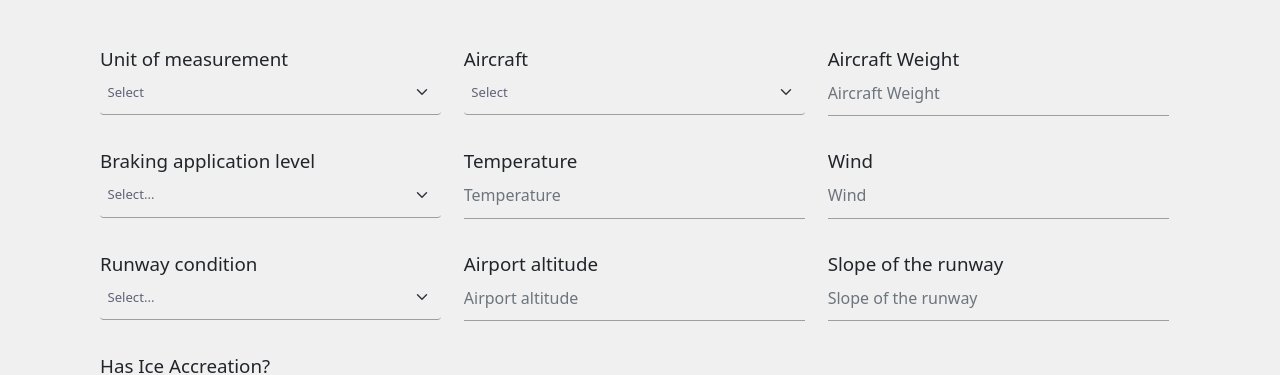
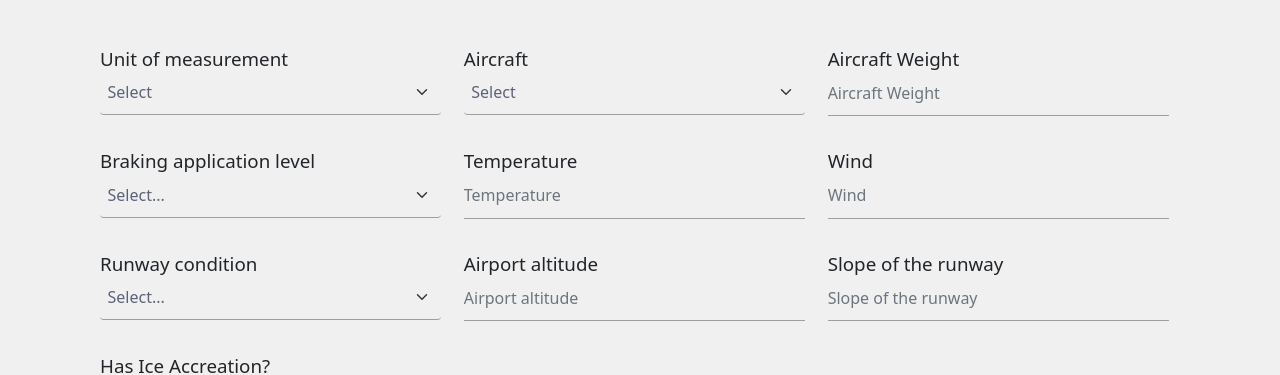
Before and after one commit to EquipeApolo/API_3_Semestre, a React (Create React App) app: page / in a window 1280 px wide. Shown: the part 195-570 px from the top of the page. Built offline with nearby package versions, Linux system fonts and the light colour scheme.

Commit message:
Tamanho texto select

```diff
--- a/public/index.html
+++ b/public/index.html
@@ -12,7 +12,7 @@
     <link rel="apple-touch-icon" href="%PUBLIC_URL%/aviao.png" />
 
 
-    <link rel="manifest" href="%PUBLIC_URL%/manifest.json" />
+    <!-- <link rel="manifest" href="%PUBLIC_URL%/manifest.json" /> -->
 
 
     <title>Cálculo Pista de Pouso</title>
--- a/src/App.tsx
+++ b/src/App.tsx
@@ -1,5 +1,5 @@
 import React, { Component } from 'react';
-import { BrowserRouter, Route, Router, Routes } from 'react-router-dom';
+import { BrowserRouter, Navigate, Route, Router, Routes } from 'react-router-dom';
 import Calculo from './Views/calculo';
 import Teste from './Views/teste';
 
@@ -8,7 +8,8 @@ function App() {
     <BrowserRouter>
     <Routes>
     <Route index element={<Calculo Teste="a"/>}/>
-    <Route path="/teste" element={<Teste Thales="b"/>}/>
+    <Route path="*" element={<Navigate to="/" />}/>
+    <Route path="/teste" element={<Teste/>}/>
     </Routes>
     </BrowserRouter>
   );
--- a/src/Style/App.css
+++ b/src/Style/App.css
@@ -12,13 +12,16 @@ input[type=number] {
 .fundo{
   background: #F0F0F0 !important;
 }
+
 .text{
   font-size:3rem;
 }
+
 .transform{
   transform: scale(1.75);
   margin-left: -1.7em !important;
 }
+
 .height{
   height: 7vh;
 }
@@ -42,3 +45,7 @@ input[type=number] {
   font-weight: bold;
   width: 50%;
 }
+
+.text-select {
+  font-size: 16px !important;
+}
--- a/src/Views/Calculo.tsx
+++ b/src/Views/Calculo.tsx
@@ -132,7 +132,7 @@ class Calculo extends Component<props, state>{
       <Container className="px-2 mb-5">
         <Container>
           <Row className="px-2 mb-5 mt-5">
-            <img src={aviao} className="img col-sm-5 col-md-3 col-lg-2"></img>
+            <img src={aviao} alt="Avião." className="img col-sm-5 col-md-3 col-lg-2"></img>
             <h1 className='text-center mt-5 col-sm-7 col-md-9'>Performance calculation</h1>
           </Row>
         </Container>
@@ -143,7 +143,7 @@ class Calculo extends Component<props, state>{
           <Col>
               <Col style={{width: "33%"}}>
                 <h5 className="card-title">Unit of measurement</h5>
-                <select defaultValue="-1" className="form-select form-select-sm form-control-sm custom-select select mb-3" id="btnMeasurement" onChange={this.unitMeasurementChange}>
+                <select defaultValue="-1" className="text-select form-select form-select-sm form-control-sm custom-select select mb-3" id="btnMeasurement" onChange={this.unitMeasurementChange}>
                   <option value="-1" disabled>Select</option>
                   <option value="1">Internacional</option>
                   <option value="2">Imperial</option>
@@ -151,7 +151,7 @@ class Calculo extends Component<props, state>{
               </Col>
               <Col style={{width: "33%"}}>
                 <h5 className="card-title">Aircraft</h5>
-                <select defaultValue="-1" className="form-select form-select-sm form-control-sm custom-select select mb-3" onChange={this.unitMeasurementChange}>
+                <select defaultValue="-1" className="text-select form-select form-select-sm form-control-sm custom-select select mb-3" onChange={this.unitMeasurementChange}>
                   <option value="-1" disabled>Select</option>
                   <option value="1">Model XPTO</option>
                   <option value="2">Model XXYY</option>
@@ -168,7 +168,7 @@ class Calculo extends Component<props, state>{
           <Col>
             <Col style={{width: "33%"}}>
                 <h5 className="card-title">Braking application level</h5>
-                <select defaultValue="-1" className="form-select form-select-sm form-control-sm select custom-select mb-3" id="brankingLevel" onChange={this.brakingLevelChange}>
+                <select defaultValue="-1" className="text-select form-select form-select-sm form-control-sm select custom-select mb-3" id="brankingLevel" onChange={this.brakingLevelChange}>
                   <option value="-1" disabled>Select...</option>
                   <option value="1">Maximum Manual</option>
                   <option value="2">Autobrake Med.</option>
@@ -190,7 +190,7 @@ class Calculo extends Component<props, state>{
           <Col>
           <Col style={{width: "33%"}}>
                 <h5 className="card-title">Runway condition</h5>
-                <select defaultValue="-1" className="form-select form-select-sm select form-control-sm custom-select mb-3" id="btnCondition" onChange={this.runwayConditionChange}>
+                <select defaultValue="-1" className="text-select form-select form-select-sm select form-control-sm custom-select mb-3" id="btnCondition" onChange={this.runwayConditionChange}>
                   <option value="-1" disabled>Select...</option>
                   <option value="1">1 (Poor)</option>
                   <option value="2">2 (Medium to poor)</option>
```
Also changed, not shown: src/Views/teste.tsx (+1 -8 lines).
